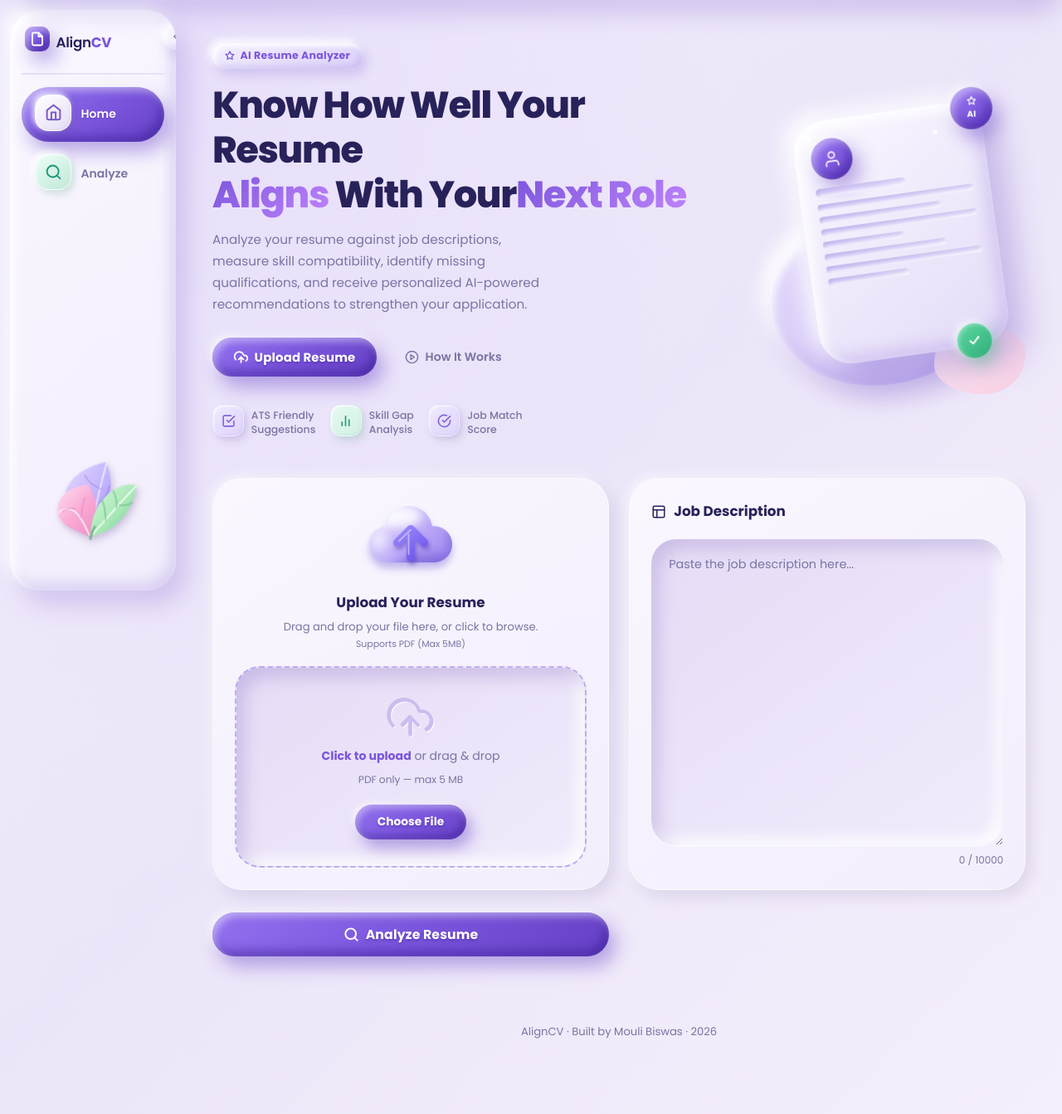
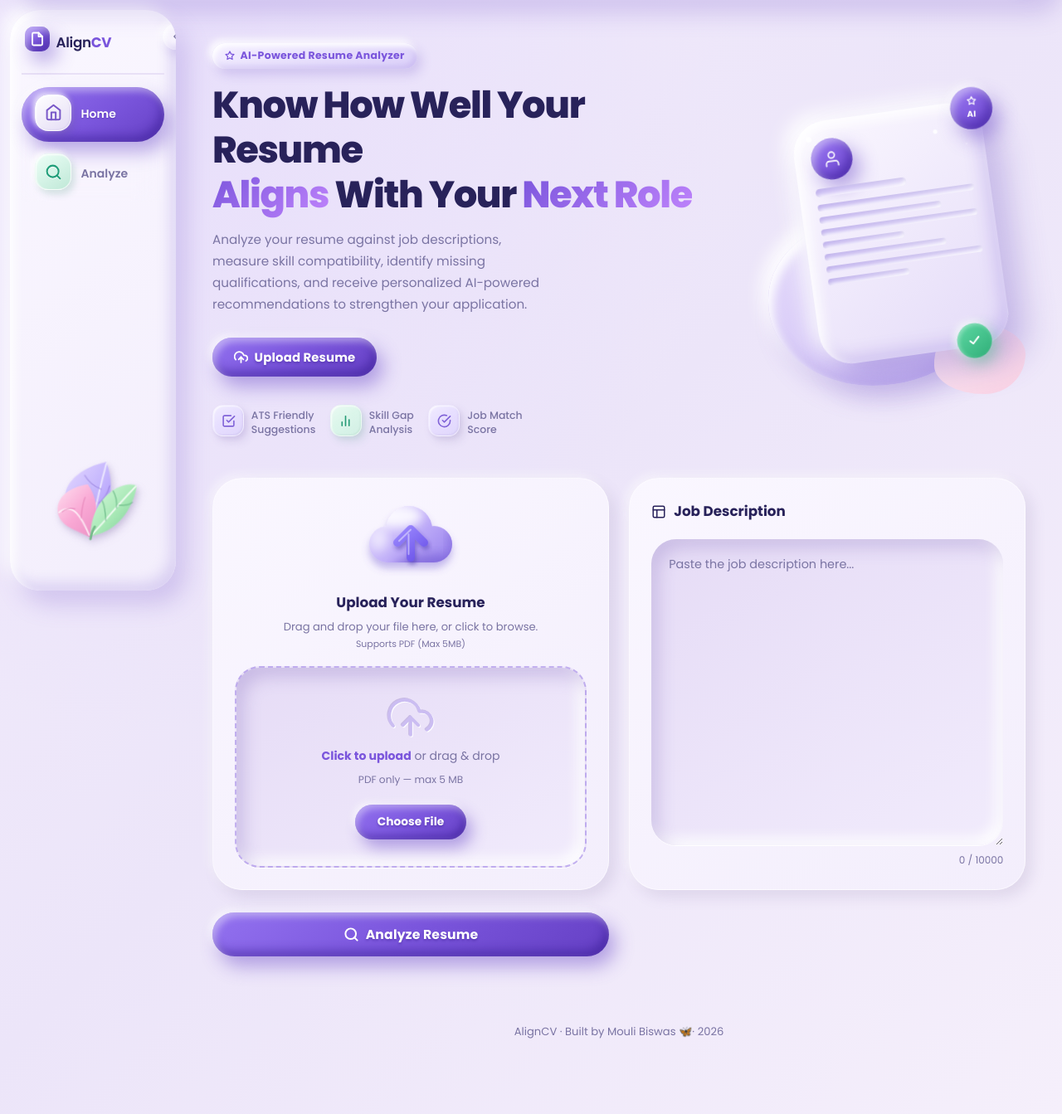
Before and after one commit to mouli-tech2025/AlignCV, a Flask app: page / in a window 1280 px wide. Shown: the part 76-1419 px from the top of the page at 83% size. Run offline with Flask 3, Linux system fonts and the light colour scheme.

```diff
--- a/templates/index.html
+++ b/templates/index.html
@@ -5,6 +5,9 @@
   <meta name="viewport" content="width=device-width, initial-scale=1.0">
   <title>AlignCV | Build a Resume That Gets You Hired</title>
   <meta name="description" content="AlignCV uses AI to analyze your resume, match it with job descriptions, and give you personalized improvement suggestions.">
+  <link rel="icon" href="{{ url_for('static', filename='img/favicon.ico') }}" sizes="any">
+  <link rel="icon" href="{{ url_for('static', filename='img/favicon.svg') }}" type="image/svg+xml">
+  <link rel="apple-touch-icon" href="{{ url_for('static', filename='img/favicon-256.png') }}">
   <link rel="preconnect" href="https://fonts.googleapis.com">
   <link rel="preconnect" href="https://fonts.gstatic.com" crossorigin>
   <link href="https://fonts.googleapis.com/css2?family=Poppins:wght@400;500;600;700;800&display=swap" rel="stylesheet">
@@ -257,19 +260,16 @@
         <div class="hero-text">
           <span class="hero-badge">
             <svg width="12" height="12" viewBox="0 0 24 24" fill="none" stroke="currentColor" stroke-width="2.5" stroke-linecap="round" stroke-linejoin="round" aria-hidden="true"><polygon points="12 2 15.09 8.26 22 9.27 17 14.14 18.18 21.02 12 17.77 5.82 21.02 7 14.14 2 9.27 8.91 8.26 12 2"/></svg>
-            AI Resume Analyzer
+            AI-Powered Resume Analyzer
           </span>
-          <h1>Know How Well Your Resume <br><em>Aligns</em> With Your<em>Next Role</em></h1>
+          <h1>Know How Well Your Resume <br><em>Aligns</em> With Your <em>Next Role</em></h1>
           <p>Analyze your resume against job descriptions, measure skill compatibility, identify missing qualifications, and receive personalized AI-powered recommendations to strengthen your application.</p>
           <div class="hero-actions">
             <a href="#upload-section" class="btn-primary" id="hero-upload-btn">
               <svg width="17" height="17" viewBox="0 0 24 24" fill="none" stroke="currentColor" stroke-width="2.5" stroke-linecap="round" stroke-linejoin="round" aria-hidden="true"><polyline points="16 16 12 12 8 16"/><line x1="12" y1="12" x2="12" y2="21"/><path d="M20.39 18.39A5 5 0 0 0 18 9h-1.26A8 8 0 1 0 3 16.3"/></svg>
               Upload Resume
             </a>
-            <a href="#upload-section" class="btn-ghost" id="how-it-works-btn">
-              <svg width="17" height="17" viewBox="0 0 24 24" fill="none" stroke="currentColor" stroke-width="2" stroke-linecap="round" stroke-linejoin="round" aria-hidden="true"><circle cx="12" cy="12" r="10"/><polygon points="10 8 16 12 10 16 10 8"/></svg>
-              How It Works
-            </a>
+
           </div>
           <div class="hero-features" id="features-row">
             <div class="hero-feature-item">
@@ -710,19 +710,14 @@
               <div id="ai-keywords" class="chips"></div>
             </div>
             <p class="muted small">AI-generated suggestions. Review them and only include what is true for you.</p>
-            <div class="ai-footer">
-              <button type="button" class="btn-secondary btn-report" id="view-report-btn">
-                View Detailed Report
-                <svg width="14" height="14" viewBox="0 0 24 24" fill="none" stroke="currentColor" stroke-width="2.5" stroke-linecap="round" stroke-linejoin="round" aria-hidden="true"><line x1="5" y1="12" x2="19" y2="12"/><polyline points="12 5 19 12 12 19"/></svg>
-              </button>
-            </div>
+
           </div>
 
         </div><!-- /results-grid -->
       </section>
 
       <footer class="footer" id="site-footer">
-        <p>AlignCV &middot; Built by Mouli Biswas &middot; 2026</p>
+        <p>AlignCV &middot; Built by Mouli Biswas 🦋&middot; 2026</p>
       </footer>
     </main>
   </div>
```
Also changed, not shown: static/img/favicon-256.png (added), static/img/favicon.ico (added), static/img/favicon.svg (added).
